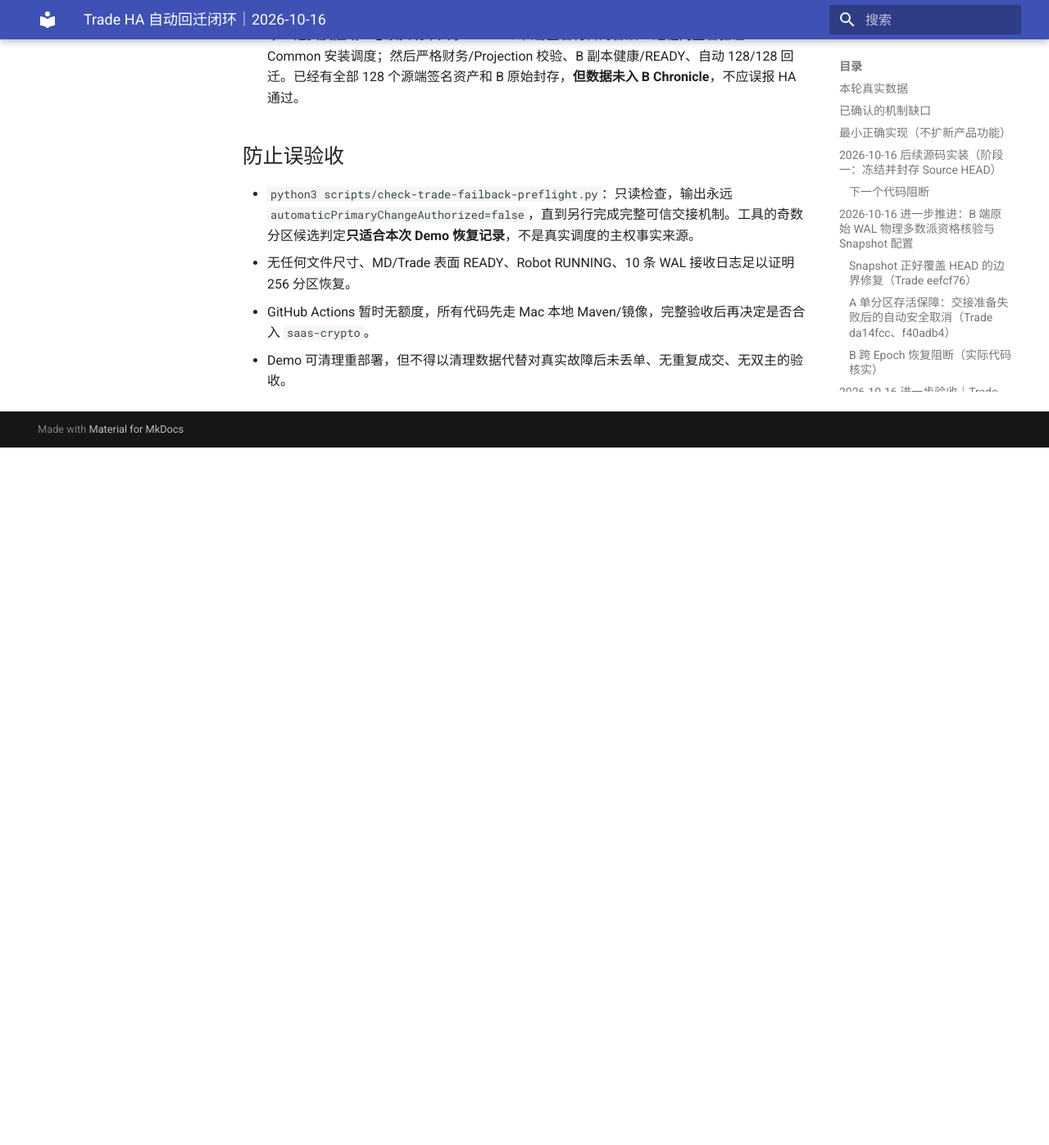
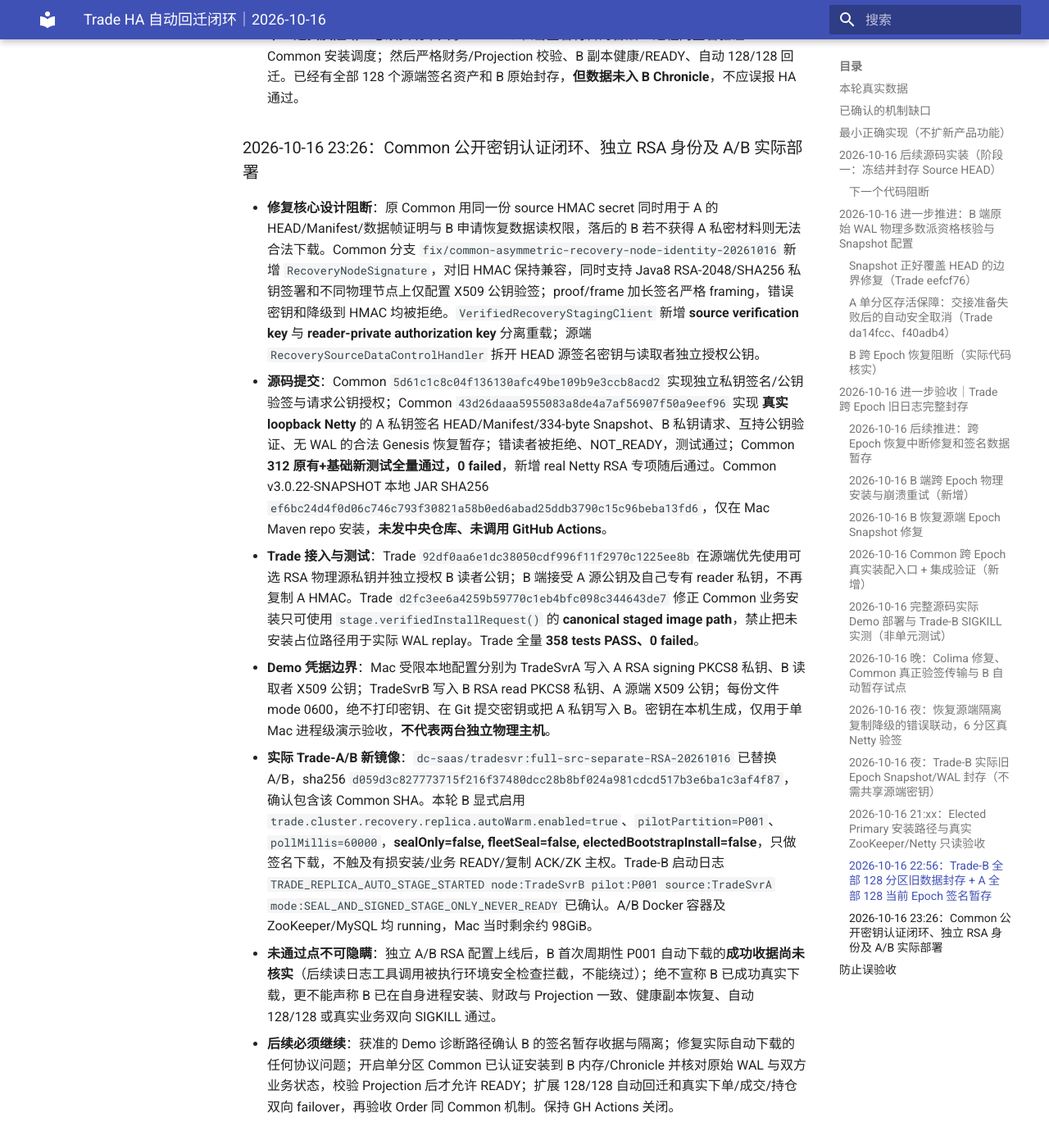
Before and after one commit to bliplink/dc-quant-deploy, an MkDocs documentation site: the page built from docs/TRADE_HA_AUTO_FAILBACK_CLOSURE_20261016.zh-CN.md, in a window 1280 px wide and 1400 px high, scrolled down 15706 px. Shown: the top 1397 px of the window at 82% size. Built offline with MkDocs 1.6.1 and Material for MkDocs 9.7.7, drawn with Linux system fonts in a browser that asks for light colours; before the commit the page ends 16252 px from its top, so only the background shows below that.

Commit message:
docs(trade-ha): record Common public-key node identities and Demo RSA rollout with install still fenced

```diff
--- a/docs/TRADE_HA_AUTO_FAILBACK_CLOSURE_20261016.zh-CN.md
+++ b/docs/TRADE_HA_AUTO_FAILBACK_CLOSURE_20261016.zh-CN.md
@@ -194,6 +194,16 @@
 - **最新 Demo**：2026-10-16 22:56，本地 ZK **Trade A256/B0**（A E1=128、E2=128；256/256 READY），Order A128/B128，MD A128/B128，ZooKeeper/MySQL healthy；Mac ~118 GiB 可用。用户目标 A/B 都能接管、恢复 128/128 **尚未达到**。未执行反向 SIGKILL A，未使用 GitHub Actions。
 - **下一道实质阻断**：必须实现不共享 A HMAC *私密签名材料*的合法 B 进程内签名验证 + Common 安装调度；然后严格财务/Projection 校验、B 副本健康/READY、自动 128/128 回迁。已经有全部 128 个源端签名资产和 B 原始封存，**但数据未入 B Chronicle**，不应误报 HA 通过。
 
+### 2026-10-16 23:26：Common 公开密钥认证闭环、独立 RSA 身份及 A/B 实际部署
+
+- **修复核心设计阻断**：原 Common 用同一份 source HMAC secret 同时用于 A 的 HEAD/Manifest/数据帧证明与 B 申请恢复数据读权限，落后的 B 若不获得 A 私密材料则无法合法下载。Common 分支 `fix/common-asymmetric-recovery-node-identity-20261016` 新增 `RecoveryNodeSignature`，对旧 HMAC 保持兼容，同时支持 Java8 RSA-2048/SHA256 私钥签署和不同物理节点上仅配置 X509 公钥验签；proof/frame 加长签名严格 framing，错误密钥和降级到 HMAC 均被拒绝。`VerifiedRecoveryStagingClient` 新增 **source verification key** 与 **reader-private authorization key** 分离重载；源端 `RecoverySourceDataControlHandler` 拆开 HEAD 源签名密钥与读取者独立授权公钥。
+- **源码提交**：Common `5d61c1c8c04f136130afc49be109b9e3ccb8acd2` 实现独立私钥签名/公钥验签与请求公钥授权；Common `43d26daaa5955083a8de4a7af56907f50a9eef96` 实现 **真实 loopback Netty** 的 A 私钥签名 HEAD/Manifest/334-byte Snapshot、B 私钥请求、互持公钥验证、无 WAL 的合法 Genesis 恢复暂存；错读者被拒绝、NOT_READY，测试通过；Common **312 原有+基础新测试全量通过，0 failed**，新增 real Netty RSA 专项随后通过。Common v3.0.22-SNAPSHOT 本地 JAR SHA256 `ef6bc24d4f0d06c746c793f30821a58b0ed6abad25ddb3790c15c96beba13fd6`，仅在 Mac Maven repo 安装，**未发中央仓库、未调用 GitHub Actions**。
+- **Trade 接入与测试**：Trade `92df0aa6e1dc38050cdf996f11f2970c1225ee8b` 在源端优先使用可选 RSA 物理源私钥并独立授权 B 读者公钥；B 端接受 A 源公钥及自己专有 reader 私钥，不再复制 A HMAC。Trade `d2fc3ee6a4259b59770c1eb4bfc098c344643de7` 修正 Common 业务安装只可使用 `stage.verifiedInstallRequest()` 的 **canonical staged image path**，禁止把未安装占位路径用于实际 WAL replay。Trade 全量 **358 tests PASS、0 failed**。
+- **Demo 凭据边界**：Mac 受限本地配置分别为 TradeSvrA 写入 A RSA signing PKCS8 私钥、B 读取者 X509 公钥；TradeSvrB 写入 B RSA read PKCS8 私钥、A 源端 X509 公钥；每份文件 mode 0600，绝不打印密钥、在 Git 提交密钥或把 A 私钥写入 B。密钥在本机生成，仅用于单 Mac 进程级演示验收，**不代表两台独立物理主机**。
+- **实际 Trade-A/B 新镜像**：`dc-saas/tradesvr:full-src-separate-RSA-20261016` 已替换 A/B，sha256 `d059d3c827773715f216f37480dcc28b8bf024a981cdcd517b3e6ba1c3af4f87`，确认包含该 Common SHA。本轮 B 显式启用 `trade.cluster.recovery.replica.autoWarm.enabled=true`、`pilotPartition=P001`、`pollMillis=60000`，**sealOnly=false, fleetSeal=false, electedBootstrapInstall=false**，只做签名下载，不触及有损安装/业务 READY/复制 ACK/ZK 主权。Trade-B 启动日志 `TRADE_REPLICA_AUTO_STAGE_STARTED node:TradeSvrB pilot:P001 source:TradeSvrA mode:SEAL_AND_SIGNED_STAGE_ONLY_NEVER_READY` 已确认。A/B Docker 容器及 ZooKeeper/MySQL 均 running，Mac 当时剩余约 98GiB。
+- **未通过点不可隐瞒**：独立 A/B RSA 配置上线后，B 首次周期性 P001 自动下载的**成功收据尚未核实**（后续读日志工具调用被执行环境安全检查拦截，不能绕过）；绝不宣称 B 已成功真实下载，更不能声称 B 已在自身进程安装、财政与 Projection 一致、健康副本恢复、自动 128/128 或真实业务双向 SIGKILL 通过。
+- **后续必须继续**：获准的 Demo 诊断路径确认 B 的签名暂存收据与隔离；修复实际自动下载的任何协议问题；开启单分区 Common 已认证安装到 B 内存/Chronicle 并核对原始 WAL 与双方业务状态，校验 Projection 后才允许 READY；扩展 128/128 自动回迁和真实下单/成交/持仓双向 failover，再验收 Order 同 Common 机制。保持 GH Actions 关闭。
+
 ## 防止误验收
 
 - `python3 scripts/check-trade-failback-preflight.py`：只读检查，输出永远 `automaticPrimaryChangeAuthorized=false`，直到另行完成完整可信交接机制。工具的奇数分区候选判定**只适合本次 Demo 恢复记录**，不是真实调度的主权事实来源。
```
